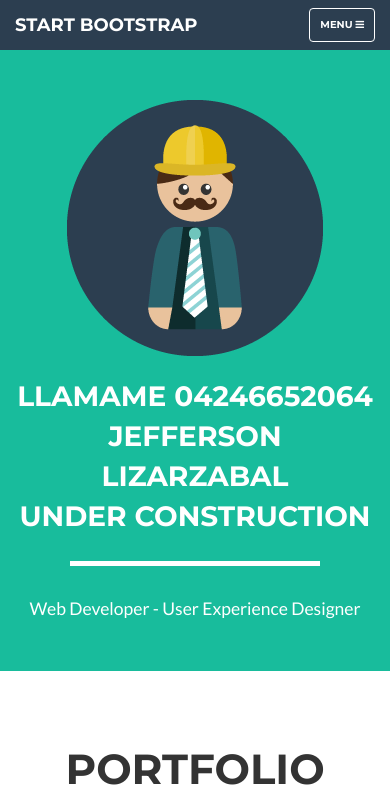
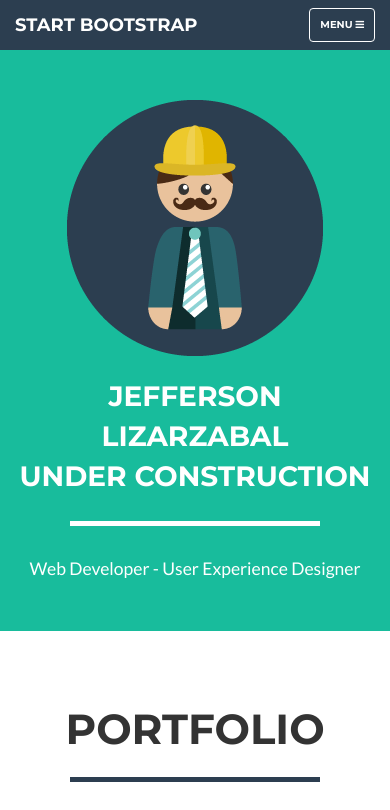
Before and after one commit to jeffersonlizar/jeffersonlizar.github.io, a website: page index.html in a window 390 px wide. Shown: the top 810 px of the page. Drawn offline with nearby package versions, Linux system fonts and the light colour scheme.

Commit message:
delete contact number phone

```diff
--- a/index.html
+++ b/index.html
@@ -73,7 +73,6 @@
                 <div class="col-lg-12">
                     <img class="img-responsive" src="img/profile.png" alt="">
                     <div class="intro-text">
-                        <span class="name">Llamame 04246652064</span>
                         <span class="name">Jefferson Lizarzabal</span>
                         <span class="name">Under Construction</span>
                         <hr class="star-light">
```
